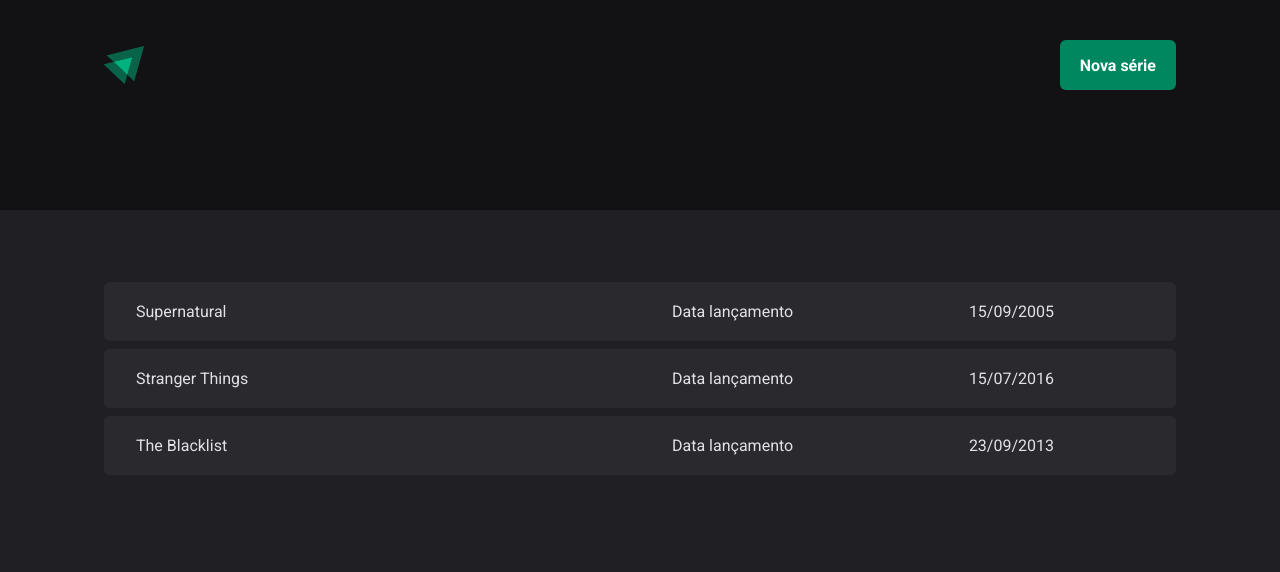
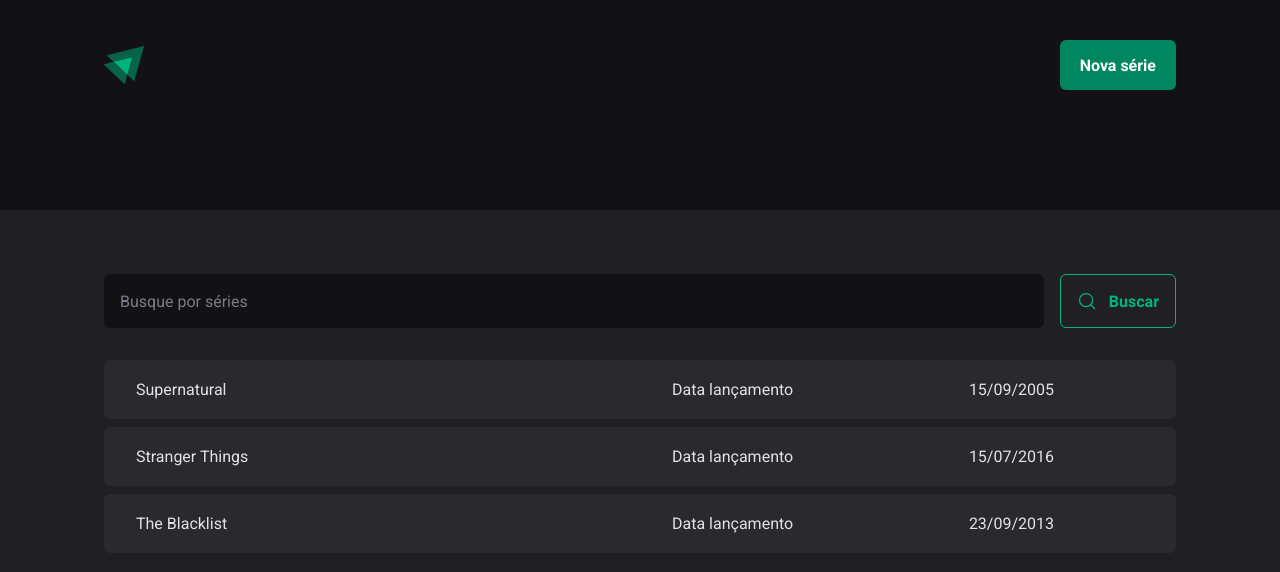
Before and after one commit to eloisaoliveira/series, a React (Vite) app: page / in a window 1280 px wide. Shown: the top 572 px of the page. Built offline with nearby package versions, Linux system fonts and the light colour scheme.

Commit message:
:sparkles: feat: Componente SearchForm

```diff
--- a/package.json
+++ b/package.json
@@ -11,6 +11,7 @@
     "preview": "vite preview"
   },
   "dependencies": {
+    "phosphor-react": "^1.4.1",
     "react": "^18.2.0",
     "react-dom": "^18.2.0",
     "styled-components": "^6.1.0"
--- /dev/null
+++ b/src/pages/Series/components/SearchForm/index.tsx
@@ -0,0 +1,15 @@
+import { MagnifyingGlass } from "phosphor-react";
+import { SearchFormContainer } from "./styles";
+
+export function SearchForm() {
+  return (
+    <SearchFormContainer>
+      <input type="text" placeholder="Busque por séries" />
+
+      <button type="submit">
+        <MagnifyingGlass size={20} />
+        Buscar
+      </button>
+    </SearchFormContainer>
+  );
+}
--- /dev/null
+++ b/src/pages/Series/components/SearchForm/styles.ts
@@ -0,0 +1,35 @@
+import styled from "styled-components";
+
+export const SearchFormContainer = styled.form`
+  display: flex;
+  gap: 1rem;
+  input {
+    flex: 1;
+    border-radius: 6px;
+    border: 0;
+    background: ${props => props.theme["gray-900"]};
+    color: ${props => props.theme["gray-300"]};
+    padding: 1rem;
+    &::placeholder {
+      color: ${props => props.theme["gray-500"]};
+    }
+  }
+  button {
+    display: flex;
+    align-items: center;
+    gap: 0.75rem;
+    border: 0;
+    padding: 1rem;
+    background: transparent;
+    border: 1px solid ${props => props.theme["green-300"]};
+    color: ${props => props.theme["green-300"]};
+    font-weight: bold;
+    border-radius: 6px;
+    &:hover {
+      background: ${props => props.theme["green-500"]};
+      border-color: ${props => props.theme["green-500"]};
+      color: ${props => props.theme["white"]};
+      transition: background-color 0.2s, color 0.2s, border-color 0.2s;
+    }
+  }
+`
--- a/src/pages/Series/index.tsx
+++ b/src/pages/Series/index.tsx
@@ -1,4 +1,5 @@
 import { Header } from "../../components/Header";
+import { SearchForm } from "./components/SearchForm";
 import { SeriesContainer, SeriesTable } from "./styles";
 
 export function Series() {
@@ -7,6 +8,7 @@
       <Header />
 
       <SeriesContainer>
+        <SearchForm />
         <SeriesTable>
           <tbody>
             <tr>
--- a/src/pages/Series/styles.ts
+++ b/src/pages/Series/styles.ts
@@ -11,7 +11,8 @@
   width: 100%;
   border-collapse: separate;
   border-spacing: 0 0.5rem;
-  /* margin-top: 1.5rem; */
+  margin-top: 1.5rem;
+
   td {
     padding: 1.25rem 2rem;
     background: ${props => props.theme["gray-700"]};
```
Also changed, not shown: 1 other file (tests, documents, lock files or other folders).
